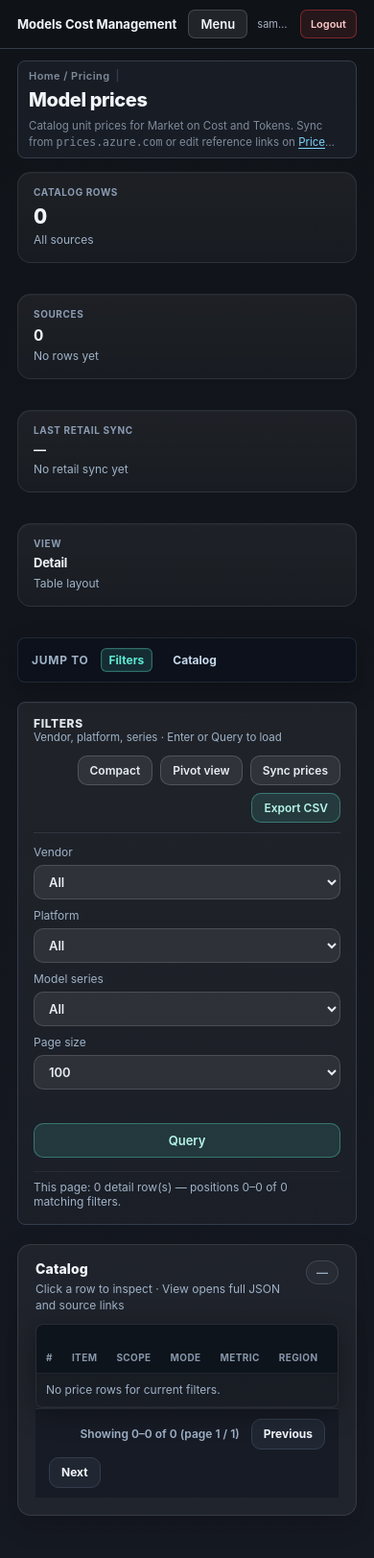
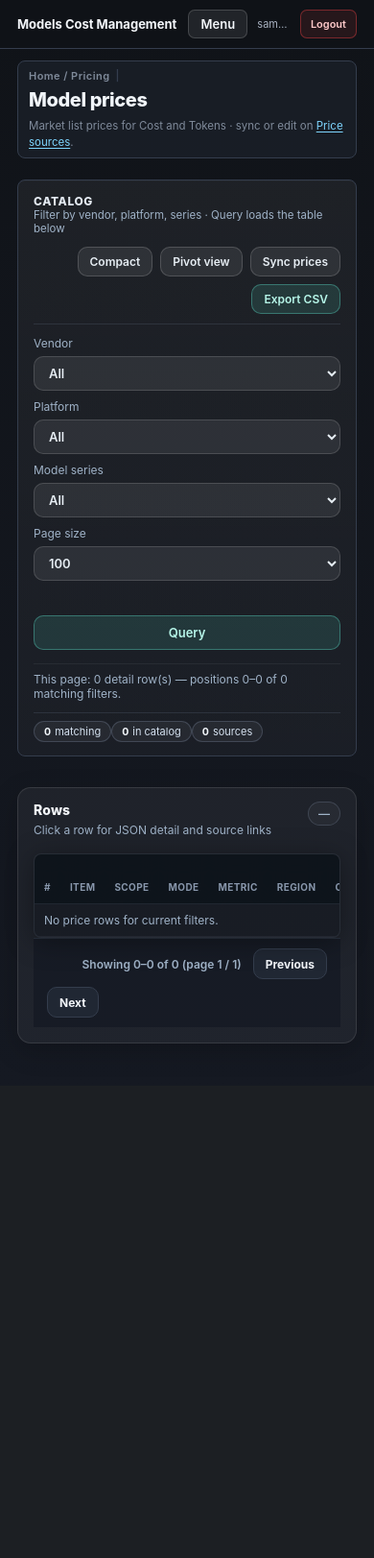
Before and after one commit to xiaxinyu/ai-cost-manager, a FastAPI app: page /prices in a window 390 px wide. Shown: the whole page at 96% size. After the commit the page ends 1087 px from the top, so only its background shows below. Run offline with FastAPI, Linux system fonts and the light colour scheme; the visitor is signed in with stand-in values (Sample User, id 1); data comes from the database, SQL or seed files in the repository; data that the repository does not hold is empty.

Commit message:
feat(pricing): refine layout and functionality for pricing and price sources pages
- Update CSS styles to enhance the layout of pricing and price sources pages, transitioning to flexbox for improved responsiveness.
- Revise HTML templates to streamline structure, including updates to headers and descriptions for better clarity.
- Enhance JavaScript functionality to consolidate KPI updates and improve data presentation in the status bars.
- Remove deprecated elements and streamline the user interface for a more cohesive experience across pricing sections.

```diff
--- a/app/static/css/pages/price-sources.css
+++ b/app/static/css/pages/price-sources.css
@@ -1,7 +1,6 @@
 .priceSourcesPage.dashPage {
   max-width: 1280px;
   margin: 0 auto;
-  padding: 24px;
 }
 
 .priceSourcesPage .psRefCard {
--- a/app/static/css/pages/prices.css
+++ b/app/static/css/pages/prices.css
@@ -2,7 +2,14 @@
 .priceSourcesPage.dashPage {
   max-width: 1280px;
   margin: 0 auto;
-  padding: 24px;
+}
+
+.pricePage .filterCard {
+  margin-top: 0;
+}
+
+.pricingCatalogSection {
+  margin-top: 0;
 }
 
 .pricePage .pageDesc a,
@@ -19,15 +26,6 @@
   gap: 8px;
   flex-wrap: wrap;
 }
-
-.pricePage .filterCard {
-  margin-top: 12px;
-}
-
-.pricingCatalogSection {
-  margin-top: 12px;
-}
-
 .pricePage .muted,
 .priceSourcesPage .muted {
   color: #9fb2c7;
--- a/app/static/css/pricing-surface.css
+++ b/app/static/css/pricing-surface.css
@@ -3,63 +3,64 @@
  * Load after page-common.css so .dataTable rules win over global table styles.
  */
 
-.pricingKpiGrid {
-  display: grid;
-  grid-template-columns: repeat(4, minmax(0, 1fr));
+.pricePage.dashPage,
+.priceSourcesPage.dashPage {
+  display: flex;
+  flex-direction: column;
   gap: 12px;
-  margin: 14px 0 12px;
+  padding: 16px 20px 24px;
 }
 
-.priceSourcesPage .pricingKpiGrid {
-  grid-template-columns: repeat(3, minmax(0, 1fr));
+.pricePage.dashPage > .card,
+.priceSourcesPage.dashPage > .card {
+  margin-bottom: 0;
 }
 
-.pricingKpi {
-  padding: 14px 16px;
-  background: linear-gradient(180deg, rgba(255, 255, 255, 0.055), rgba(255, 255, 255, 0.03));
-  border: 1px solid rgba(148, 163, 184, 0.14);
-  border-radius: 14px;
-  transition: border-color 0.16s ease, box-shadow 0.16s ease;
+.pageHeader--compact {
+  margin-bottom: 0;
 }
 
-.pricingKpi .label {
-  font-size: 10px;
-  font-weight: 700;
-  letter-spacing: 0.06em;
-  text-transform: uppercase;
-  color: #8b9cb3;
+.pageHeader--compact .pageDesc {
+  margin-bottom: 0;
+  max-width: 52ch;
+  font-size: 12px;
 }
 
-.pricingKpi .value {
-  margin-top: 6px;
-  font-size: 22px;
-  font-weight: 780;
-  letter-spacing: -0.02em;
-  color: #f1f5f9;
+.dataStatusBar--compact {
+  margin: 10px 0 0;
+  padding: 8px 0 0;
+  border: none;
+  border-top: 1px solid rgba(173, 196, 228, 0.12);
+  border-radius: 0;
+  background: transparent;
+  gap: 6px 8px;
+}
+
+.dataStatusBar--compact .statusPill {
+  display: inline-flex;
+  align-items: center;
+  gap: 4px;
+  padding: 3px 10px;
+  border-radius: 999px;
+  border: 1px solid rgba(173, 196, 228, 0.2);
+  background: rgba(255, 255, 255, 0.05);
+  font-size: 11px;
+  color: #d4e0ef;
   font-variant-numeric: tabular-nums;
 }
 
-.pricingKpi .value--md {
-  font-size: 16px;
-  font-weight: 700;
+.dataStatusBar--compact .statusPill strong {
+  font-weight: 750;
+  color: #f1f5f9;
 }
 
-.pricingKpi .value--scope {
-  font-size: 13px;
-  font-weight: 650;
-  line-height: 1.35;
-  word-break: break-word;
-}
-
-.pricingKpi .sub {
-  margin-top: 4px;
-  font-size: 11px;
-  line-height: 1.4;
-  color: #9fb2c7;
+.detailTableHead--tight {
+  margin-bottom: 8px;
+  padding-bottom: 8px;
 }
 
 .pricingCatalogSection {
-  padding: 16px 18px 18px;
+  padding: 14px 16px 16px;
   background: rgba(255, 255, 255, 0.05);
   border: 1px solid rgba(255, 255, 255, 0.1);
   border-radius: 14px;
@@ -67,19 +68,13 @@
 }
 
 .pricingCatalogSection .pricingTableShell {
-  margin-top: 10px;
-}
-
-@media (max-width: 960px) {
-  .pricingKpiGrid {
-    grid-template-columns: repeat(2, minmax(0, 1fr));
-  }
+  margin-top: 6px;
 }
 
 @media (max-width: 720px) {
-  .pricingKpiGrid,
-  .priceSourcesPage .pricingKpiGrid {
-    grid-template-columns: 1fr;
+  .pricePage.dashPage,
+  .priceSourcesPage.dashPage {
+    padding: 12px 14px 20px;
   }
 }
 
--- a/app/static/js/pages/prices.js
+++ b/app/static/js/pages/prices.js
@@ -10,13 +10,7 @@
   const exportBtn = document.getElementById("exportBtn");
   const pivotBtn = document.getElementById("pivotBtn");
   const detailLayoutBtn = document.getElementById("detailLayoutBtn");
-  const viewLabel = document.getElementById("viewLabel");
-  const kpiTotalRowsEl = document.getElementById("kpiTotalRows");
-  const kpiSourceCountEl = document.getElementById("kpiSourceCount");
-  const kpiSourceNoteEl = document.getElementById("kpiSourceNote");
-  const kpiLastSyncEl = document.getElementById("kpiLastSync");
-  const kpiLastSyncNoteEl = document.getElementById("kpiLastSyncNote");
-  const kpiFilteredNoteEl = document.getElementById("kpiFilteredNote");
+  const pricesStatusBarEl = document.getElementById("pricesStatusBar");
   const catalogBadgeEl = document.getElementById("catalogBadge");
   const priceRowSelectionHintEl = document.getElementById("priceRowSelectionHint");
   const priceDetailDialog = document.getElementById("priceDetailDialog");
@@ -76,15 +70,14 @@
   function updateMetaKpis(meta) {
     catalogMeta = meta || catalogMeta;
     if (!catalogMeta) return;
+    updatePricesStatusBar();
+  }
+
+  function updatePricesStatusBar() {
+    const bar = pricesStatusBarEl;
+    if (!bar || !catalogMeta) return;
     const total = Number(catalogMeta.total_rows) || 0;
     const sources = Array.isArray(catalogMeta.sources) ? catalogMeta.sources : [];
-    if (kpiTotalRowsEl) kpiTotalRowsEl.textContent = fmtInt(total);
-    if (kpiSourceCountEl) kpiSourceCountEl.textContent = fmtInt(sources.length);
-    if (kpiSourceNoteEl) {
-      kpiSourceNoteEl.textContent = sources.length
-        ? sources.map((s) => `${s.source_id || "source"} (${fmtInt(s.row_count)})`).slice(0, 2).join(" · ")
-        : "No rows yet";
-    }
     const retail = sources.find((s) => String(s.source_id || "").includes("retail"));
     const latest = sources
       .map((s) => s.last_retrieved_at_utc)
@@ -92,14 +85,26 @@
       .sort()
       .pop();
     const syncTs = retail?.last_retrieved_at_utc || latest;
-    if (kpiLastSyncEl) kpiLastSyncEl.textContent = formatUtcShort(syncTs);
-    if (kpiLastSyncNoteEl) {
-      kpiLastSyncNoteEl.textContent = retail?.source_id ? String(retail.source_id) : "No retail sync yet";
+    const filters = activeFilterCount();
+    const mk = (html) => {
+      const span = document.createElement("span");
+      span.className = "statusPill";
+      span.innerHTML = html;
+      return span;
+    };
+    const pills = [
+      mk(`<strong>${fmtInt(totalMatching || total)}</strong> matching`),
+      mk(`<strong>${fmtInt(total)}</strong> in catalog`),
+      mk(`<strong>${sources.length}</strong> sources`),
+    ];
+    if (syncTs) {
+      pills.push(Object.assign(document.createElement("span"), { className: "statusPill", textContent: `Sync ${formatUtcShort(syncTs)}` }));
     }
-    const filters = activeFilterCount();
-    if (kpiFilteredNoteEl) {
-      kpiFilteredNoteEl.textContent = filters ? `${filters} filter(s) active` : "All sources";
+    if (filters) {
+      pills.push(Object.assign(document.createElement("span"), { className: "statusPill", textContent: `${filters} filter(s)` }));
     }
+    bar.replaceChildren(...pills);
+    bar.hidden = false;
   }
 
   async function loadMeta() {
@@ -526,7 +531,6 @@
         ${th("Details", "", { className: "colDetail" })}
       `;
       renderPivot(rows, serialBase);
-      if (viewLabel) viewLabel.textContent = "Pivot";
       pivotBtn.textContent = "Detail view";
     } else if (isCompactDetail) {
       if (tableShell) tableShell.classList.add("is-compact");
@@ -542,7 +546,6 @@
         ${th("Series", "", { sortable: true })}
       `;
       renderDetailCompact(rows, serialBase);
-      if (viewLabel) viewLabel.textContent = "Compact";
       pivotBtn.textContent = "Pivot view";
     } else {
       if (tableShell) tableShell.classList.remove("is-compact");
@@ -563,7 +566,6 @@
         ${th("Details", "", { className: "colDetail" })}
       `;
       renderDetail(rows, serialBase);
-      if (viewLabel) viewLabel.textContent = "Detail";
       pivotBtn.textContent = "Pivot view";
     }
     if (!rows || rows.length === 0) {
@@ -615,6 +617,7 @@
       }
       summary.textContent = sum;
       updateMetaKpis(catalogMeta);
+      updatePricesStatusBar();
       renderRows(currentRows);
       renderPagination();
       window.AppDashboardInteractions?.refreshDashPage?.();
--- a/app/templates/prices.html
+++ b/app/templates/prices.html
@@ -6,8 +6,8 @@
     <title>Model Prices - Models Cost Management</title>
     <link rel="stylesheet" href="/static/css/app-shell.css" />
     <link rel="stylesheet" href="/static/css/page-common.css" />
-    <link rel="stylesheet" href="/static/css/pricing-surface.css" />
-    <link rel="stylesheet" href="/static/css/pages/prices.css" />
+    <link rel="stylesheet" href="/static/css/pricing-surface.css?v=20260708-compact" />
+    <link rel="stylesheet" href="/static/css/pages/prices.css?v=20260708-compact" />
     <link rel="stylesheet" href="/static/css/layout-pro.css" />
     <link rel="stylesheet" href="/static/css/dashboard-shared.css?v=20260707-ui" />
   </head>
@@ -18,58 +18,17 @@
     <div class="appLayout">
       <main class="contentArea">
         <div class="container pricePage dashPage">
-          <header class="pageHeader">
+          <header class="pageHeader pageHeader--compact">
             <div class="breadcrumb">Home / Pricing</div>
             <h1 class="pageTitle">Model prices</h1>
-            <p class="pageDesc">
-              Catalog unit prices for Market on Cost and Tokens. Sync from
-              <code>prices.azure.com</code> or edit reference links on
-              <a href="/price-sources">Price sources</a>.
-            </p>
+            <p class="pageDesc muted">Market list prices for Cost and Tokens · sync or edit on <a href="/price-sources">Price sources</a>.</p>
           </header>
 
-          <div class="pricingKpiGrid" aria-label="Catalog summary">
-            <article class="card pricingKpi" data-dash-jump="#prices-catalog">
-              <div class="stat">
-                <div class="label">Catalog rows</div>
-                <div class="value" id="kpiTotalRows">—</div>
-                <div class="sub muted" id="kpiFilteredNote">All sources</div>
-              </div>
-            </article>
-            <article class="card pricingKpi" data-dash-jump="#prices-catalog">
-              <div class="stat">
-                <div class="label">Sources</div>
-                <div class="value value--md" id="kpiSourceCount">—</div>
-                <div class="sub muted" id="kpiSourceNote">In database</div>
-              </div>
-            </article>
-            <article class="card pricingKpi">
-              <div class="stat">
-                <div class="label">Last retail sync</div>
-                <div class="value value--md value--scope" id="kpiLastSync">—</div>
-                <div class="sub muted" id="kpiLastSyncNote">UTC timestamp</div>
-              </div>
-            </article>
-            <article class="card pricingKpi">
-              <div class="stat">
-                <div class="label">View</div>
-                <div class="value value--md value--scope" id="viewLabel">Detail</div>
-                <div class="sub muted" id="kpiViewNote">Table layout</div>
-              </div>
-            </article>
-          </div>
-
-          <nav class="dashSectionNav card" aria-label="Prices sections">
-            <span class="dashSectionNavLabel muted">Jump to</span>
-            <a class="dashSectionNavLink" href="#prices-filters">Filters</a>
-            <a class="dashSectionNavLink" href="#prices-catalog">Catalog</a>
-          </nav>
-
-          <section id="prices-filters" class="card filterCard dashScrollSection" aria-label="Filters" data-filter-root>
+          <section id="prices-filters" class="card filterCard dashScrollSection" aria-label="Catalog scope" data-filter-root>
             <div class="filterCardHead">
               <div>
-                <h2 class="filterCardTitle">Filters</h2>
-                <p class="filterCardHint muted">Vendor, platform, series · Enter or Query to load</p>
+                <h2 class="filterCardTitle">Catalog</h2>
+                <p class="filterCardHint muted">Filter by vendor, platform, series · Query loads the table below</p>
               </div>
               <div class="pricingToolbarActions">
                 <button id="detailLayoutBtn" class="btnSecondary btnSmall" type="button">Compact</button>
@@ -106,13 +65,14 @@
               </div>
             </div>
             <div id="summary" class="toolbarSummary muted"></div>
+            <div id="pricesStatusBar" class="dataStatusBar dataStatusBar--compact" hidden aria-live="polite" aria-label="Catalog summary"></div>
           </section>
 
-          <section id="prices-catalog" class="card pricingCatalogSection dashScrollSection" aria-label="Price catalog">
-            <header class="detailTableHead">
+          <section id="prices-catalog" class="card pricingCatalogSection dashScrollSection" aria-label="Price rows">
+            <header class="detailTableHead detailTableHead--tight">
               <div class="detailTableIdentity">
-                <h2 class="detailTableTitle">Catalog</h2>
-                <p class="detailTableDesc muted">Click a row to inspect · View opens full JSON and source links</p>
+                <h2 class="detailTableTitle">Rows</h2>
+                <p class="detailTableDesc muted">Click a row for JSON detail and source links</p>
               </div>
               <div class="detailTableActions">
                 <span id="catalogBadge" class="tableRowBadge muted">—</span>
@@ -196,6 +156,6 @@
     <script src="/static/js/http.js"></script>
     <script src="/static/js/dashboard-ui.js"></script>
     <script src="/static/js/dashboard-interactions.js?v=20260707-ui"></script>
-    <script src="/static/js/pages/prices.js"></script>
+    <script src="/static/js/pages/prices.js?v=20260708-compact"></script>
   </body>
 </html>
--- a/app/templates/tokens.html
+++ b/app/templates/tokens.html
@@ -439,7 +439,6 @@
     <script src="/static/js/dashboard-ui.js?v=20260605-datesort"></script>
     <script src="/static/js/dashboard-interactions.js?v=20260707-ui"></script>
     <script src="/static/js/date-range-picker.js?v=20260606-drp"></script>
-    <script src="/static/js/insight-panel.js?v=20260605-insights"></script>
     <script src="/static/js/pages/tokens.js?v=20260708-points-fix"></script>
   </body>
 </html>
```
Also changed, not shown: app/static/js/pages/price-sources.js (+5 -31 lines), app/templates/index.html (+0 -8 lines), app/templates/price-sources.html (+9 -52 lines), app/templates/reports.html (+0 -8 lines), docs/releases/v0.1.0.md (added, +114 -0 lines).
